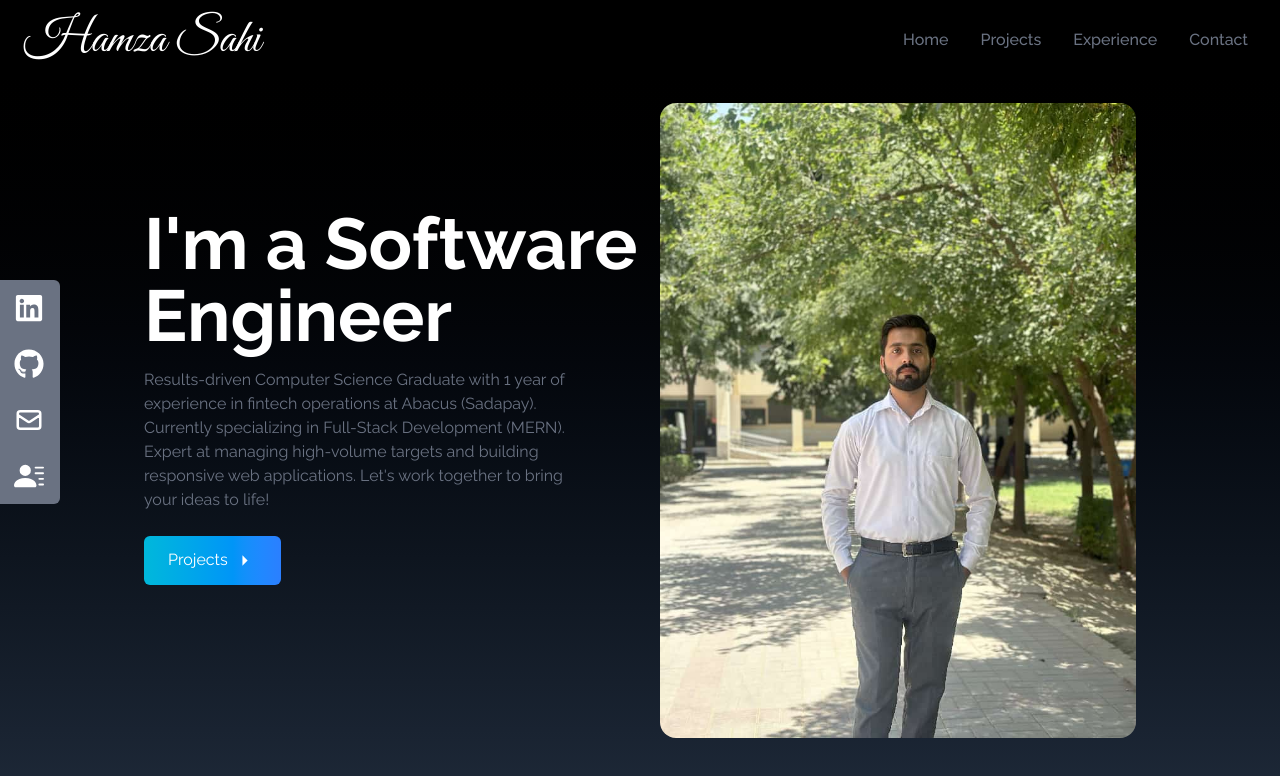
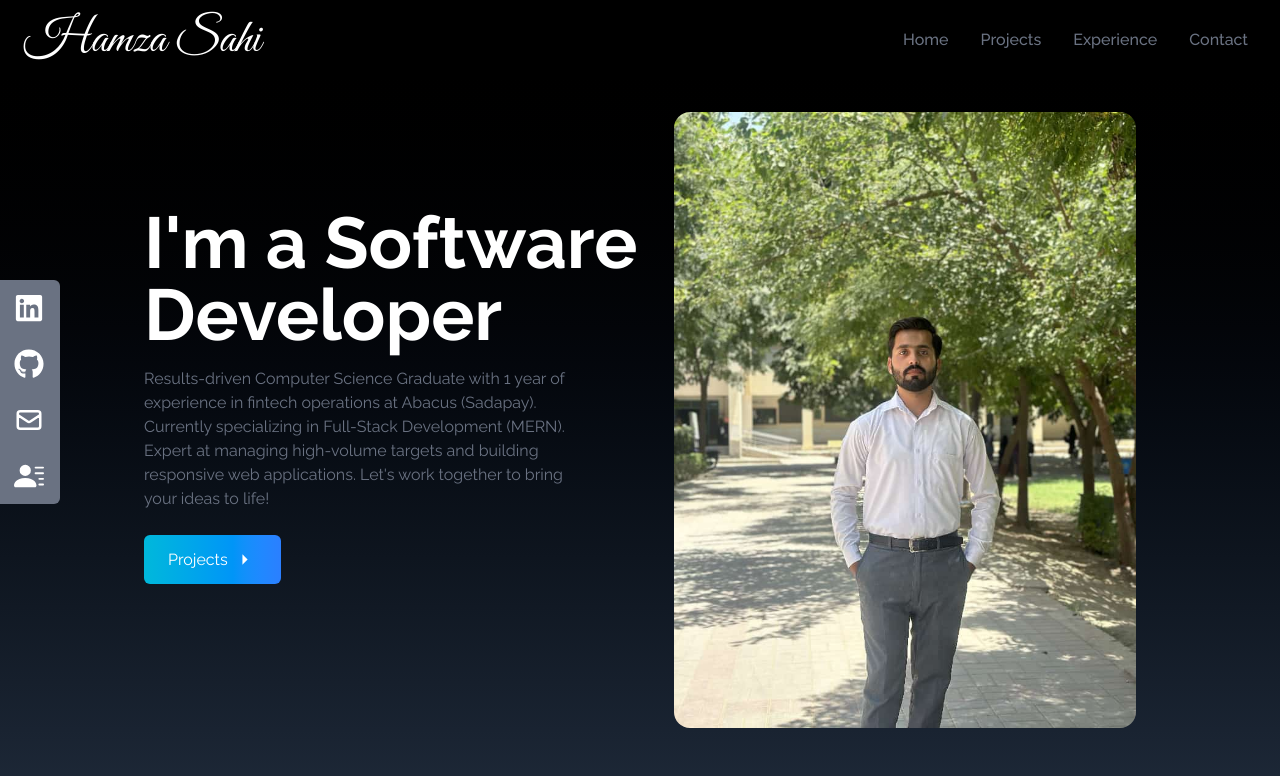
Before and after one commit to hamza-sahi-36/Portfolio, a React (Vite) app: page / in a window 1280 px wide. Shown: the top 776 px of the page. Built offline with nearby package versions, Linux system fonts and the light colour scheme.

Commit message:
heading changed in home

```diff
--- a/src/components/Home.jsx
+++ b/src/components/Home.jsx
@@ -9,7 +9,7 @@ const Home = () => {
       <div className="max-w-5xl mx-auto h-full flex flex-col items-center justify-center px-4 md:flex-row">
         <div className="flex flex-col justify-center h-full text-center md:text-left">
           <h1 className="text-4xl md:text-7xl font-bold">
-            I'm a Software Engineer
+            I'm a Software Developer
           </h1>
           <p className="text-gray-500 py-4 max-w-md">
             Results-driven Computer Science Graduate with 1 year of experience
```
